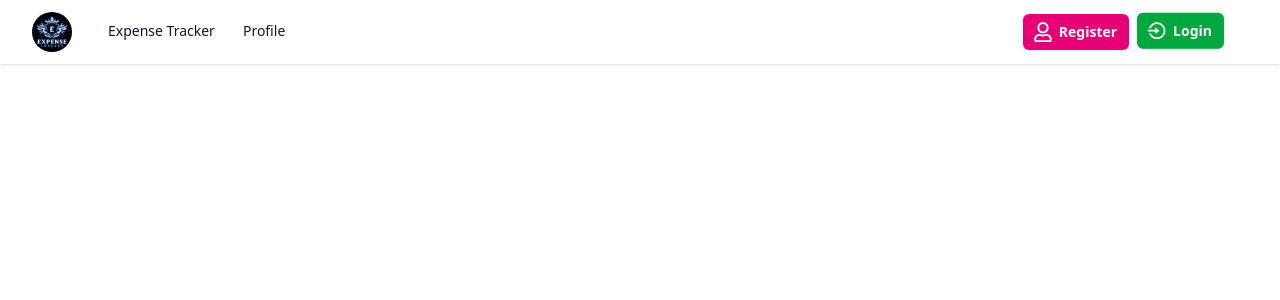
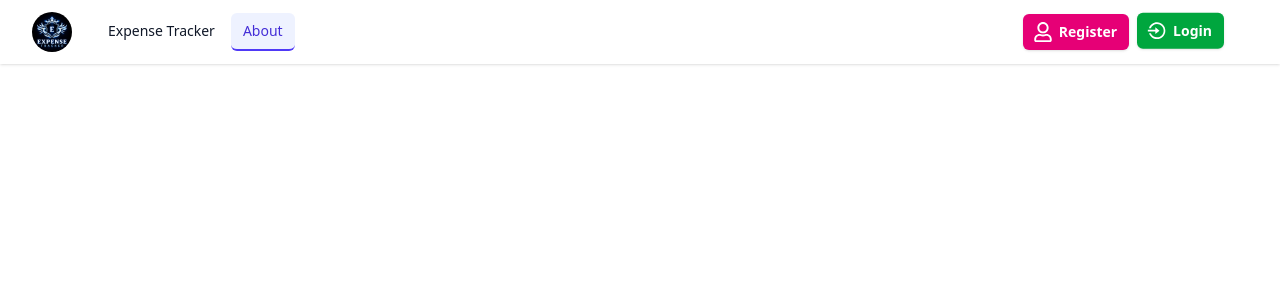
Before and after one commit to Selenophiles4879/expense-tracker, a React (Vite) app in the folder frontend/: page /about in a window 1280 px wide. Shown: the top 300 px of the page. Built offline with nearby package versions, Linux system fonts and the light colour scheme; no server answers.

Commit message:
Change 'Profile' link to 'About' in NavBar

```diff
--- a/frontend/src/components/NavBar/PublicNavBar.jsx
+++ b/frontend/src/components/NavBar/PublicNavBar.jsx
@@ -95,10 +95,10 @@ export default function PublicNavbar() {
 
                   {/* About */}
                   <NavLink
-                    to="/profile"
+                    to="/about"
                     className={desktopLinkClasses}
                   >
-                    Profile
+                    About
                   </NavLink>
 
                 </div>
@@ -187,10 +187,10 @@ export default function PublicNavbar() {
 
               {/* About */}
               <NavLink
-                to="/profile"
+                to="/about"
                 className={mobileLinkClasses}
               >
-                Profile
+                About
               </NavLink>
 
               {/* Register */}
```
